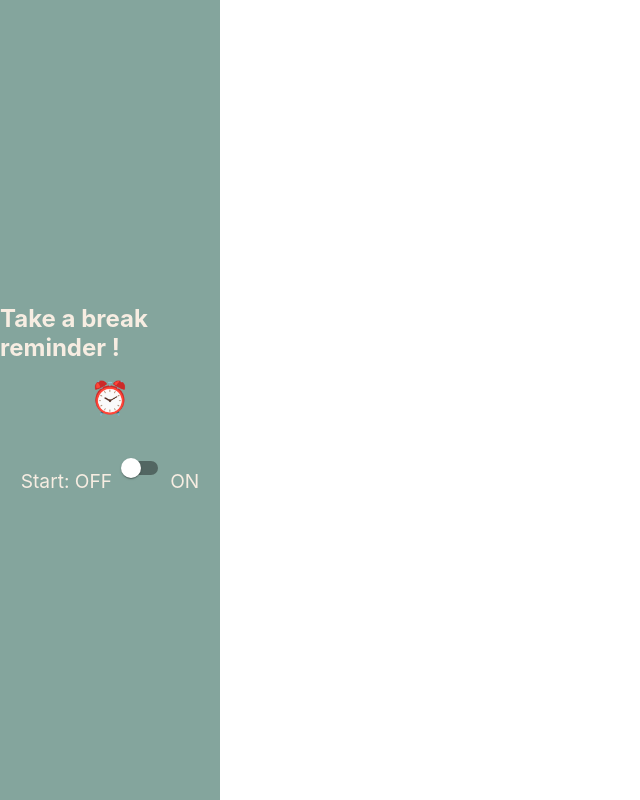
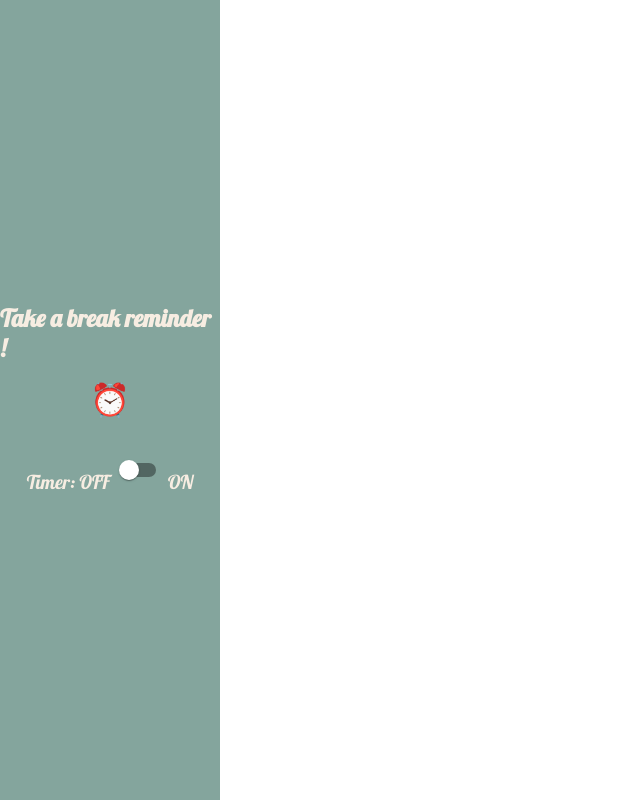
Before and after one commit to martinmortier/takeabreak, a React (Create React App) app: page / in a window 1280 px wide. Shown: the whole page, without its empty margins (0-640 px from the left). Built offline with nearby package versions, Linux system fonts and the light colour scheme.

Commit message:
Styling App component

```diff
--- a/src/App.styles.js
+++ b/src/App.styles.js
@@ -11,7 +11,6 @@ export const useStyles = makeStyles({
     height: "100vh",
   },
   title: {
-    fontWeight: "bold",
     color: "#f7ede2",
     fontSize:"1.5em"
   },
--- a/src/App.tsx
+++ b/src/App.tsx
@@ -48,7 +48,7 @@ function App() {
     <h1 className={styles.title}>Take a break reminder ! </h1>
     <p className={styles.clockEmoji}>⏰</p>
     <div className={styles.switch}>
-      <p style={{color: theme.fontColor}}>Start: OFF</p>
+      <p style={{color: theme.fontColor}}>Timer: OFF</p>
       <Switch name="Start timer" onChange={handleChangeStartTimer} checked={startTimerNotification}/>
       <p style={{color: theme.fontColor}}>ON</p>
       </div>
--- a/src/index.css
+++ b/src/index.css
@@ -1,8 +1,9 @@
+@import url('https://fonts.googleapis.com/css2?family=Lobster&display=swap');
 body {
   height:300px;
   width: 220px;
   margin: 0;
-  font-family: -apple-system, BlinkMacSystemFont, 'Segoe UI', 'Roboto', 'Oxygen',
+  font-family: 'Lobster',-apple-system, BlinkMacSystemFont, 'Segoe UI', 'Roboto', 'Oxygen',
     'Ubuntu', 'Cantarell', 'Fira Sans', 'Droid Sans', 'Helvetica Neue',
     sans-serif;
   -webkit-font-smoothing: antialiased;
```
